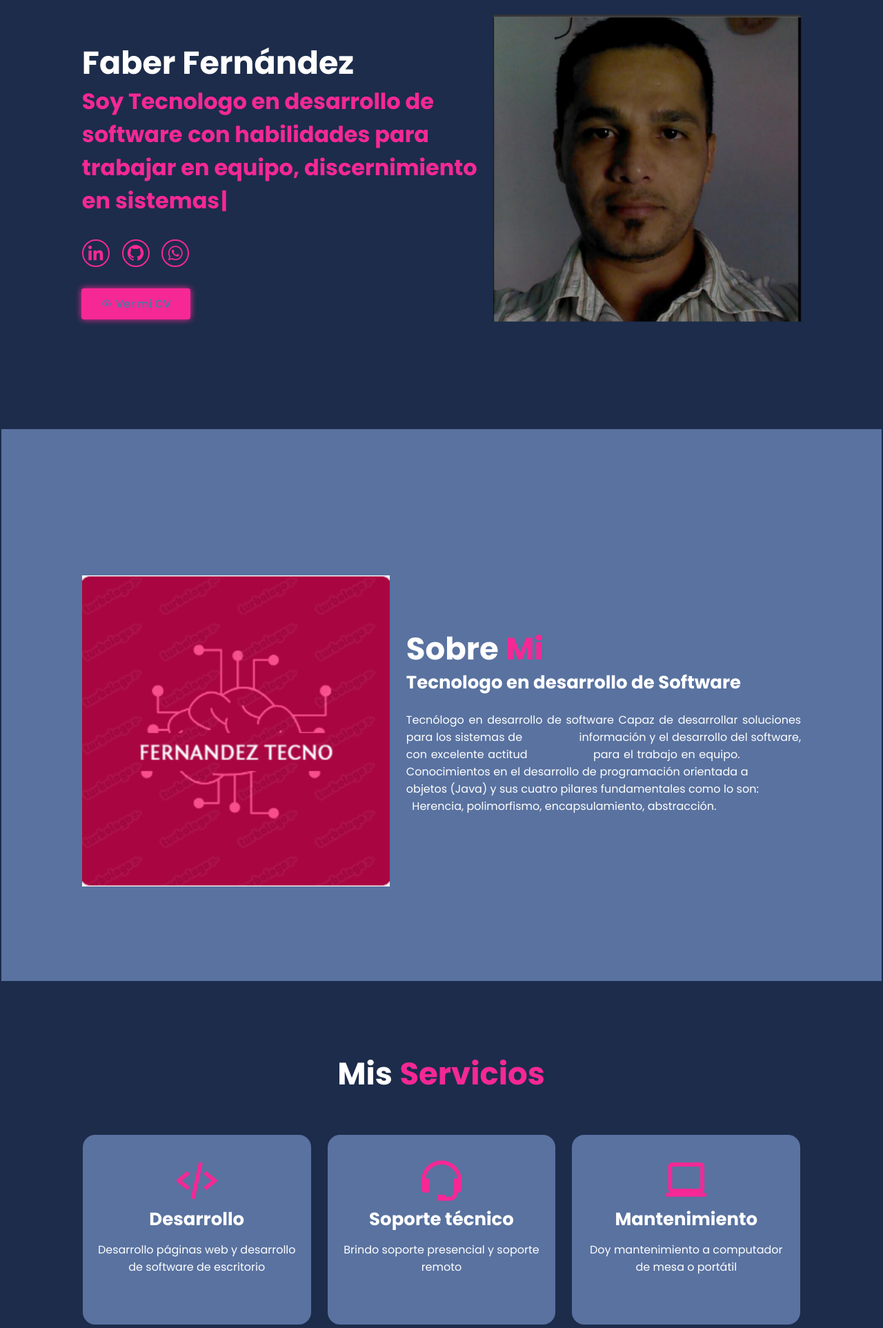
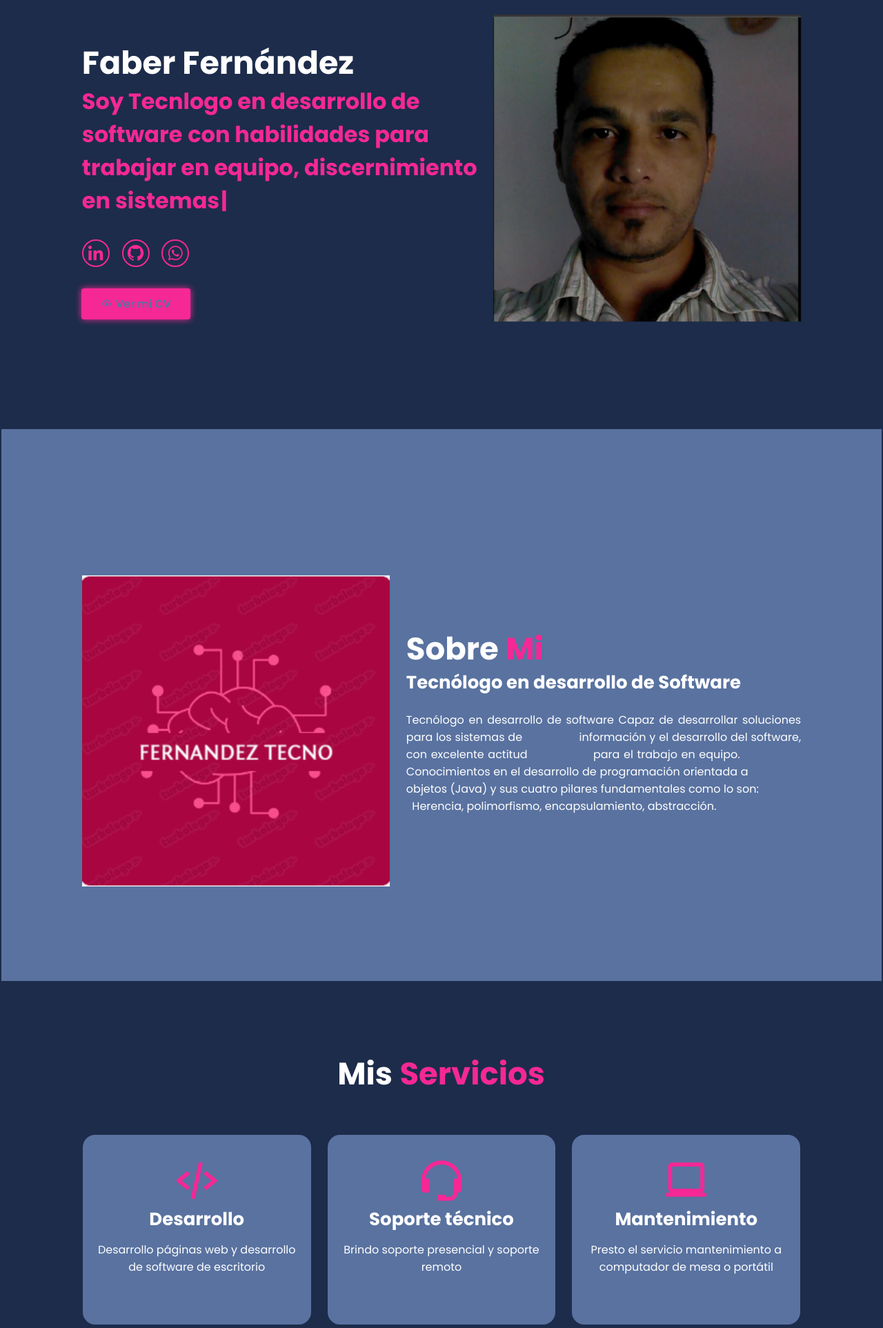
Before and after one commit to faberfff/portafolio, a website: page portafolio.html in a window 1280 px wide. Shown: the part 180-2105 px from the top of the page at 69% size. Drawn offline with nearby package versions, Linux system fonts and the light colour scheme; a web font is replaced by a local one.

Commit message:
cambios de ortografia

```diff
--- a/portafolio.html
+++ b/portafolio.html
@@ -47,7 +47,7 @@
         <div class="home-content">
 
             <h1>Faber Fernández</h1>
-            <h3>Soy Tecnologo en desarrollo de software <span class="multiple-text" id="multiple-text"></span> </h3>
+            <h3>Soy Tecnlogo en desarrollo de software <span class="multiple-text" id="multiple-text"></span> </h3>
 
             <div class="social-media">
                 <a href="https://www.linkedin.com/in/faber-fernandez-fernandez-501370215/" target="_blank"><i
@@ -71,7 +71,7 @@
             <h2 class="heading">
                 Sobre <span>Mi</span>
             </h2>
-            <h3>Tecnologo en desarrollo de Software</h3>
+            <h3>Tecnólogo en desarrollo de Software</h3>
             <p>Tecnólogo en desarrollo de software
                 Capaz de desarrollar soluciones para los sistemas de
                 información y el desarrollo del software, con excelente actitud
@@ -99,7 +99,7 @@
             <div class="services-box">
                 <i class='bx bx-laptop'></i>
                 <h3>Mantenimiento</h3>
-                <p>Doy mantenimiento a computador de mesa o portátil</p>
+                <p>Presto el servicio mantenimiento  a computador de mesa o portátil</p>
             </div>
         </div>
     </section>
@@ -111,7 +111,7 @@
                 <img src="./images/machine_learning.png" alt="">
                 <div class="portafolio-layer">
                     <h4>Machine Learning analisis predictivo</h4>
-                    <p>Data science: Iniciación en el proceso de analisis predictivo, apartir de unos patrones de
+                    <p>Data science: Iniciación en el proceso de análisis predictivo, apartir de unos patrones de
                         repeticiones "Patterns"</p>
                     <a href="https://github.com/faberfff" target="_blank"><i class='bx bx-link-external'></i></a>
                 </div>
```
